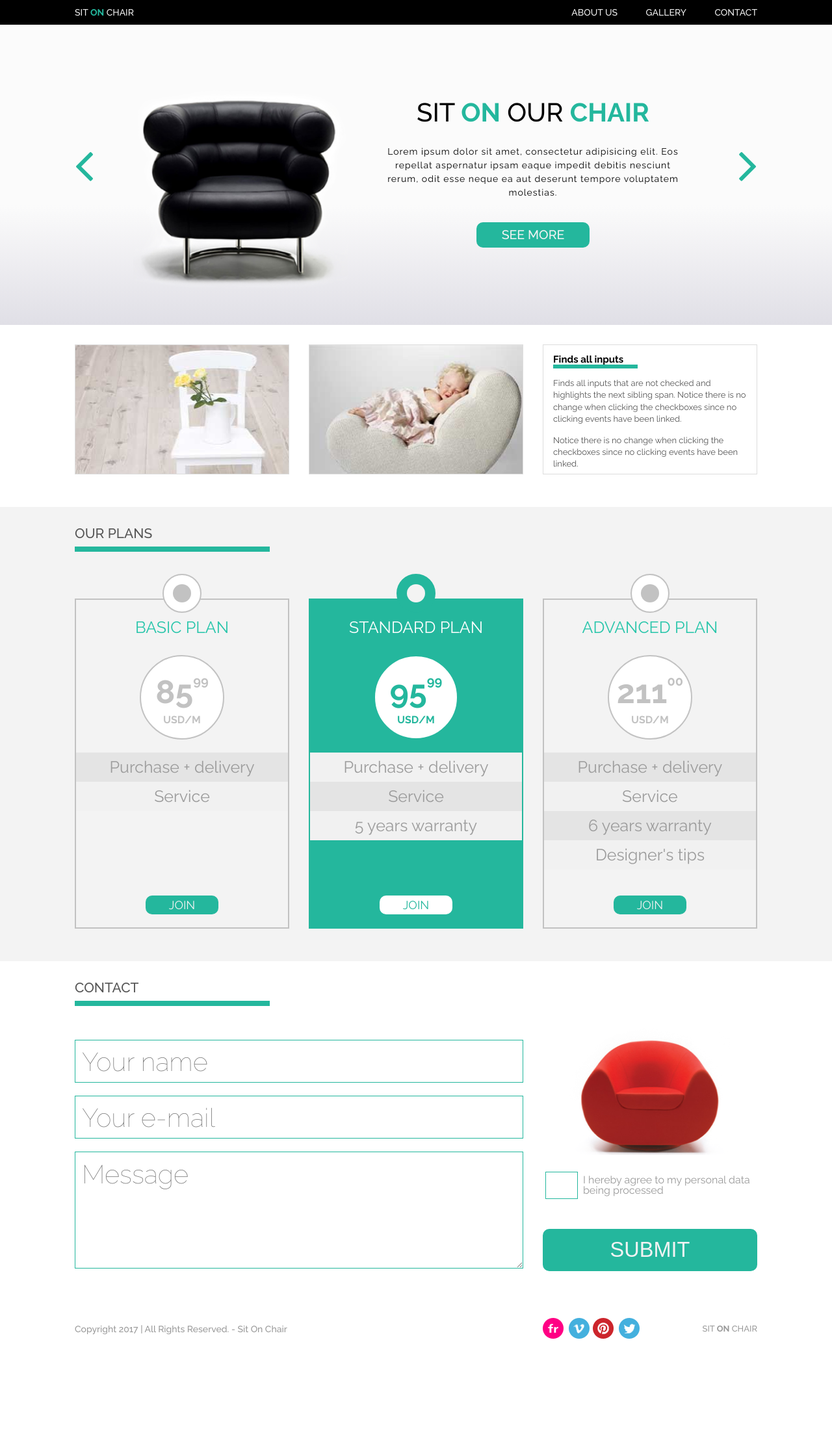
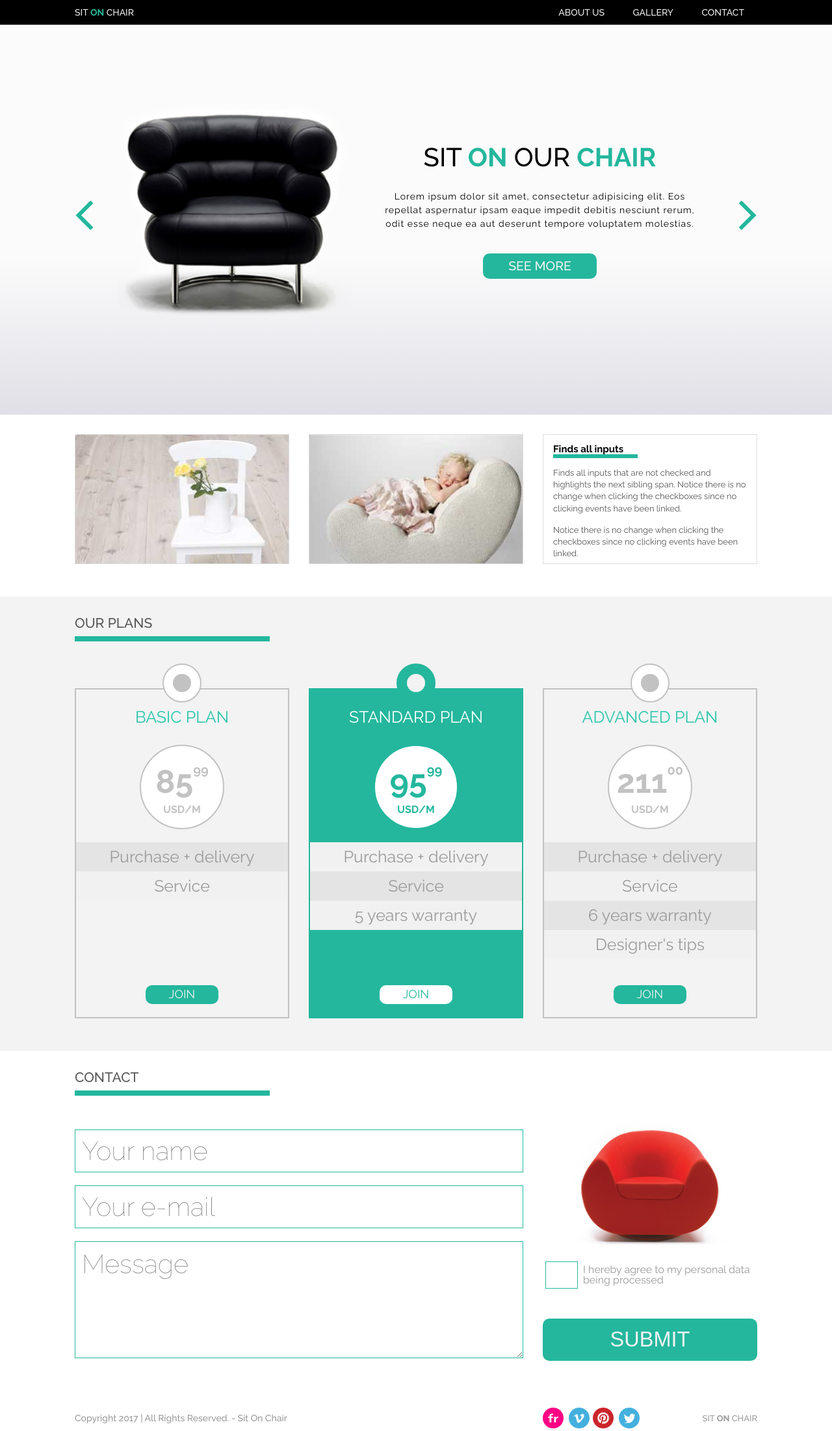
Before and after one commit to mlmmn/Sit-on-Chair, a website: page index.html in a window 1280 px wide. Shown: the whole page at 65% size. Before the commit the page ends 2116 px from the top, so only its background shows below. Drawn offline with Linux system fonts and the light colour scheme.

Commit message:
rewrite grid with flexbox

```diff
--- a/index.html
+++ b/index.html
@@ -14,17 +14,16 @@
 
   <header class="site-header">
     <div class="container container--compact">
-      <div class="row">
-        <div class="col--6">
-          <h1 class="site-name text--invert text--uppercase text--semibold">Sit <span class="text--brand-em">On</span> Chair</h1>
+      <div class="row row--align-center row--justify-space-between">
+        <div class="col col--compact">
+          <h1 class="text--invert text--uppercase text--semibold">Sit <span class="text--brand-em">On</span> Chair</h1>
         </div>
-        <div class="col--6">
-          <div class="site-menu" role="navigation">
-            <ul class="text--invert text--uppercase text--right text--semibold">
+        <nav class="col col--compact col--justify-left">
+          <ul class="site-menu">
             <li class="site-menu__element">
               <a href="#">About us</a>
 
-                <ul class="site-menu__dropdown text--center">
+              <ul class="site-menu site-menu--dropdown">
                 <li class="site-menu__element"><a href="#">Newsfeed</a></li>
                 <li class="site-menu__element"><a href="#">Our Team</a></li>
                 <li class="site-menu__element"><a href="#">History</a></li>
@@ -33,16 +32,16 @@
             <li class="site-menu__element"><a href="#">Gallery</a></li>
             <li class="site-menu__element"><a href="#">Contact</a></li>
           </ul>
-          </div>
-        </div>
+        </nav>
       </div>
     </div>
   </header>
 
   <div class="hero">
-    <div class="container container--compact">
-      <div class="row carousel">
-        <i class="col--1 carousel__arrow fa fa-angle-left" aria-hidden="true" data-dir="prev"></i>
+    <div class="container hero__container">
+      <div class="row row--align-center row--justify-space-between carousel">
+        <i class="carousel__arrow fa fa-angle-left" aria-hidden="true" data-dir="prev"></i>
+
         <div class="col--4">
           <ul class="carousel__list">
             <li class="carousel__list__element--active">
@@ -65,7 +64,8 @@
             rerum, odit esse neque ea aut deserunt tempore voluptatem molestias.</p>
           <a href="#" class="button button--medium button--info">See more</a>
         </div>
-        <i class="col--1 text--right carousel__arrow fa fa-angle-right" aria-hidden="true" data-dir="next"></i>
+
+        <i class="text--right carousel__arrow fa fa-angle-right" aria-hidden="true" data-dir="next"></i>
       </div>
     </div>
   </div>
@@ -76,19 +76,19 @@
     </header>
     <div class="container">
       <div class="row">
-        <div class="col--4">
+        <div class="col col--4">
           <div class="showcase__card">
             <h3 class="showcase__card__title">Chair CLAIR</h3>
             <img src="images/box1_img.jpg" alt="Chair CLAIR" class="img--fluid">
           </div>
         </div>
-        <div class="col--4">
+        <div class="col col--4">
           <div class="showcase__card">
             <h3 class="showcase__card__title">Chair MARGARITA</h3>
             <img src="images/box2_img.jpg" alt="Chair MARGARITA" class="img--fluid">
           </div>
         </div>
-        <div class="col--4">
+        <div class="col col--4">
           <div class="showcase__card showcase__card--informative">
             <h3 class="showcase__card__title">Finds all inputs</h3>
             <p>Finds all inputs that are not checked and highlights the next sibling span. Notice there is no change when clicking the checkboxes since no clicking events have been linked.</p>
@@ -99,14 +99,14 @@
     </div>
   </section>
 
-  <section class="plans bg--contrast clearfix">
+  <section class="plans bg--contrast">
     <div class="container">
       <header>
         <h2 class="section__title">Our plans</h2>
       </header>
 
       <div class="row">
-        <div class="col--4">
+        <div class="col col--4">
           <div class="plans__card text--center">
             <h3 class="text--center text--uppercase plans__card__title">Basic Plan</h3>
             <div class="plans__card__price">
@@ -127,7 +127,7 @@
             <a href="#" class="button button--info">Join</a>
           </div>
         </div>
-        <div class="col--4">
+        <div class="col col--4">
           <div class="plans__card plans__card--featured text--center">
             <h3 class="text--center text--uppercase plans__card__title">Standard Plan</h3>
             <div class="plans__card__price">
@@ -149,7 +149,7 @@
             <a href="#" class="button button--info">Join</a>
           </div>
         </div>
-        <div class="col--4">
+        <div class="col col--4">
           <div class="plans__card text--center">
             <h3 class="text--center text--uppercase plans__card__title">Advanced Plan</h3>
             <div class="plans__card__price">
@@ -183,12 +183,12 @@
       </header>
 
       <form class="contact__form row">
-        <div class="col--8">
+        <div class="col col--8">
           <input class="contact__form__input" type="text" name="name" placeholder="Your name">
           <input class="contact__form__input" type="email" name="email" placeholder="Your e-mail">
           <textarea class="contact__form__input" name="message" placeholder="Message"></textarea>
         </div>
-        <div class="col--4">
+        <div class="col col--4">
           <img src="images/red_chair.png" alt="A comfortable red chair" class="img--center">
           <label class="contact__form__agreement"><input type="checkbox" name="agreement">I hereby agree to my personal data being processed</label>
           <button class="button button--info button--big button--fluid" type="submit">Submit</button>
@@ -198,21 +198,19 @@
   </section>
 
   <footer class="site-footer">
-    <div class="container">
-      <div class="row">
-        <div class="col--6 text--semibold site-footer--padded-col">
+    <div class="container container--compact">
+      <div class="row row--align-center row--justify-space-between">
+        <div class="col col--6 text--semibold">
           Copyright 2017 | All Rights Reserved. - Sit On Chair
         </div>
-        <div class="col--4 text--right site-footer__social">
+        <div class="col col--4 text--right site-footer__social">
           <a href="#"><img src="images/flickr.png" alt="Flickr"></a>
           <a href="#"><img src="images/vimeo.png" alt="Vimeo"></a>
           <a href="#"><img src="images/pinterest.png" alt="Pinterest"></a>
           <a href="#"><img src="images/twitter.png" alt="Twitter"></a>
         </div>
-        <div class="col--2 site-footer--padded-col">
-          <p class="title-4 text--right text--uppercase text--semibold">
+        <div class="col col--2 title-4 text--right text--uppercase text--semibold">
           Sit <span class="text--bold">On</span> Chair
-          </p>
         </div>
       </div>
     </div>
--- a/scss/modules/_grid.scss
+++ b/scss/modules/_grid.scss
@@ -1,47 +1,56 @@
 /**
  * 2.2 Grid
  */
-@mixin column() {
-    float: left;
-    padding: 0 15px;
-    min-height: 1px;
-}
-
-@mixin clearfix() {
-    content: "";
-    display: table;
-    clear: both;
-}
-
 .container {
-    margin: 3rem auto 5rem auto;
+    margin: 0 auto;
     max-width: 105rem;
+    padding: 3rem 0 5rem 0;
 
     &.container--compact {
-        margin: 0 auto;
+        padding: 0;
     }
 }
 
 .row {
-    margin: 0 -1.5rem;
-
-    &:before,
-    &:after {
-        @include clearfix();
-    }
+    display: flex;
+    flex-direction: row;
+    height: 100%;
+    margin-left: -$column-gutter;
+    margin-right: -$column-gutter;
 }
 
-.clearfix:before,
-.clearfix:after {
-    @include clearfix();
+.row--justify-space-around {
+    justify-content: space-around;
 }
 
-[class*="col--"] {
-    @include column();
+.row--justify-space-between {
+    justify-content: space-between;
+}
+
+.row--align-center {
+    align-items: center;
+}
+
+.col {
+    flex: 1 1 auto;
+    padding: 0 $column-gutter;
+}
+
+.col--compact {
+    flex-grow: 0;
+}
+
+.col--justify-center {
+    justify-self: center;
+}
+
+.col--justify-left {
+    justify-self: flex-end;
 }
 
 @for $i from 1 through 12 {
     .col--#{$i} {
+        flex: none;
         width: $i/12 * 100%;
     }
 }
--- a/scss/partials/_footer.scss
+++ b/scss/partials/_footer.scss
@@ -7,10 +7,6 @@
     font-size: 1.4rem;
 }
 
-.site-footer--padded-col {
-    padding-top: 1.2rem;
-}
-
 .site-footer__social img {
     display: inline-block;
 }
--- a/scss/partials/_header.scss
+++ b/scss/partials/_header.scss
@@ -6,7 +6,3 @@
     background: $black-color;
     font-size: 1.4rem;
 }
-
-.site-name {
-    margin: 1.2rem 0;
-}
--- a/scss/partials/_hero.scss
+++ b/scss/partials/_hero.scss
@@ -18,16 +18,17 @@
     color: #000000;
 }
 
-.hero>.container {
-    padding: 10rem 0 5rem 0;
+.hero__container {
+    height: 75vh;
+    min-height: 50rem;
 }
 
 .carousel__arrow {
-    color: #24b79d;
+    color: $primary-color;
     cursor: pointer;
     display: block;
     font-size: 8rem;
-    padding-top: 7.5rem;
+    padding: 0 $column-gutter;
 }
 
 
--- a/scss/partials/_nav.scss
+++ b/scss/partials/_nav.scss
@@ -1,33 +1,38 @@
 /**
  * 3.2 Nav
  */
+.site-menu {
+    color: $white-color;
+    font-weight: 500;
+    text-transform: uppercase;
+}
 
 .site-menu__element {
-    color: $white-color;
     display: inline-block;
     position: relative;
-}
 
-.site-menu>ul>.site-menu__element:last-child {
-    margin-right: -2rem;
-}
+    // &:last-child {
+    //     margin-right: -2rem;
+    // }
 
-.site-menu__element a:link,
-.site-menu__element a:visited {
+    a:link,
+    a:visited {
         color: inherit;
         display: block;
         padding: 1.2rem 2rem;
         text-decoration: none;
     }
 
-.site-menu__element a:hover {
-    background: rgba(255, 255, 255, .2);
+    a:hover {
+        background: rgba(#ffffff, .2);
+    }
 }
 
-.site-menu .site-menu__dropdown {
+.site-menu--dropdown {
     display: none;
     padding-top: 1.2rem;
     position: absolute;
+    text-align: center;
 
     .site-menu__element {
         background: $black-color;
@@ -53,6 +58,6 @@
     }
 }
 
-.site-menu .site-menu__dropdown--visible {
+.site-menu--dropdown-visible {
     display: block;
 }
--- a/scss/style.scss
+++ b/scss/style.scss
@@ -2,6 +2,7 @@
  * Sit On chair style.css
  */
 @import "variables/colors.scss";
+@import "variables/spacing.scss";
 
 @import "modules/reset.scss";
 @import "modules/common.scss";
--- /dev/null
+++ b/scss/variables/_spacing.scss
@@ -0,0 +1 @@
+$column-gutter: 1.5rem;
```
Also changed, not shown: style/style.css. Lines whose indentation alone changed are shown as unchanged.
